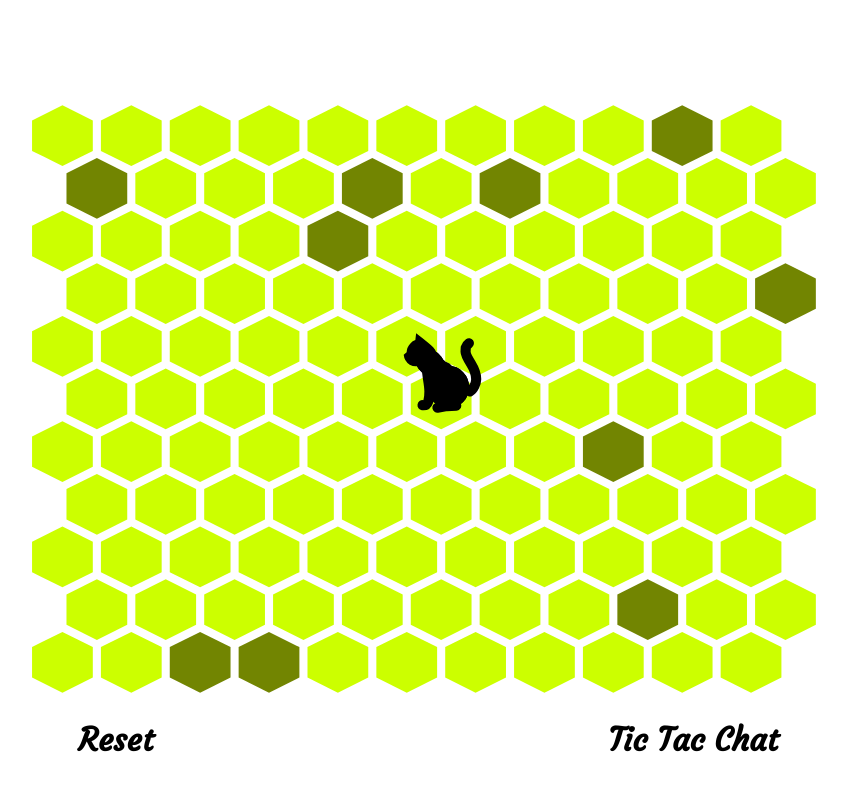
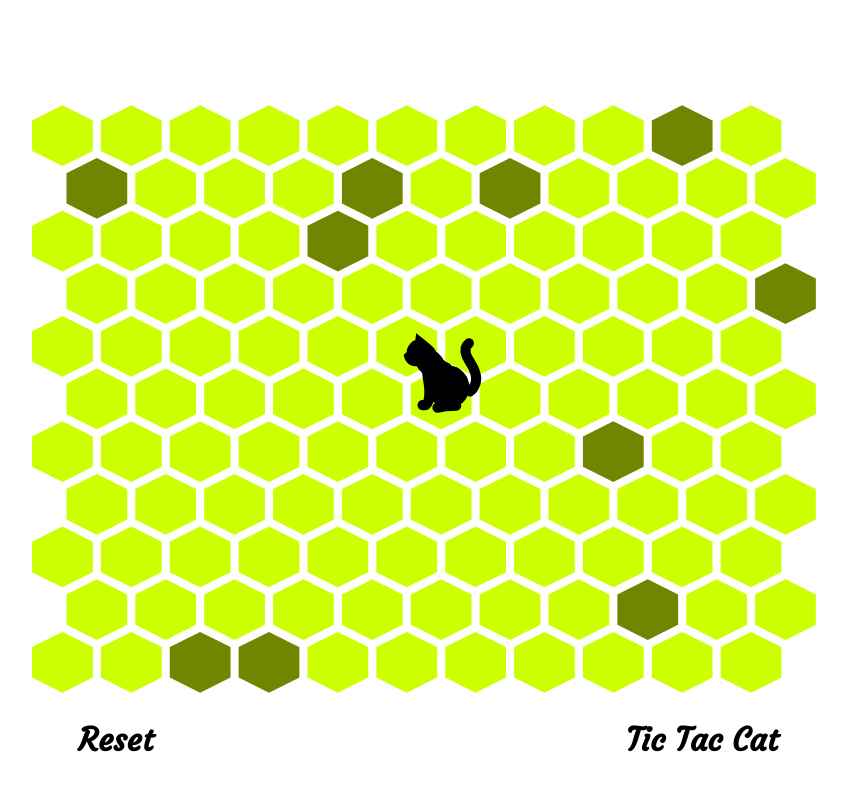
Before and after one commit to imadelakhaldev/imadelakhal.github.io, a plain HTML site: page tic_tac_cat/index.html in a window 1280 px wide. Shown: the whole page, without its empty margins (212-1059 px from the left). Drawn offline with Linux system fonts and the light colour scheme.

Commit message:
tic tac cat added

```diff
--- a/tic_tac_chat/index.html
+++ b/tic_tac_cat/index.html
@@ -2,7 +2,7 @@
 <html lang="en" >
 <head>
   <meta charset="UTF-8">
-  <title>Tic Tac Chat?</title>
+  <title>Tic Tac Cat?</title>
   <link rel="stylesheet" href="./style.css">
 
 </head>
@@ -119,7 +119,7 @@
 	</svg>
 	<div id="bar">
 		<div id="reset">Reset</div>
-		<div id="title">Tic Tac Chat</div>
+		<div id="title">Tic Tac Cat</div>
 	</div>
 	<script  src="./script.js"></script>
 </body>
--- a/tic_tac_chat/script.js
+++ b/tic_tac_cat/script.js
@@ -28,7 +28,7 @@
 		this.id    = null;
 	}
 
-	// create SVG plot
+	// create svg plot
 	Cell.prototype.createElement = function (i, j) {
 		var x = 2 * 34 + j * 34 + ((i % 2) ? 1 : -1) * 34 / 4;
 		var y = 2 * 26 + i * 26;
@@ -147,7 +147,7 @@
 		}
 	}
 
-	// the Cat
+	// the cat
 	var cat = {
 		shape: document.getElementById("cat"),
 		x: 0,
```
Also changed, not shown: tic_tac_cat/style.css (renamed from tic_tac_chat/style.css), 1 other file.
